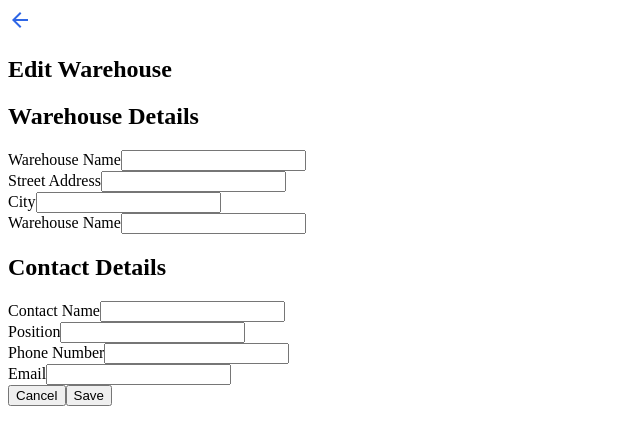
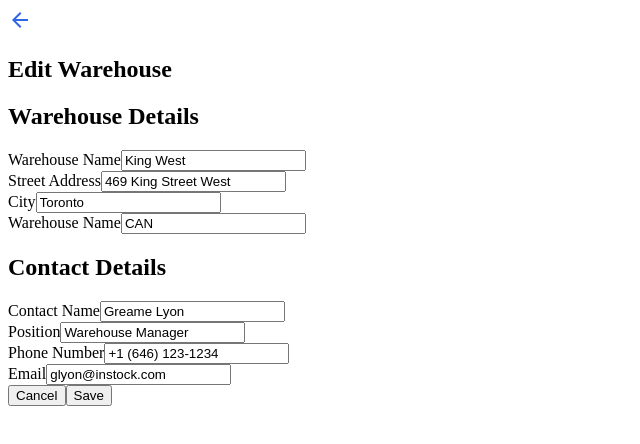
Before and after one commit to CDeweger/instock-sprint, a React (Create React App) app in the folder client/: page /warehouse/2922c286-16cd-4d43-ab98-c79f698aeab0/edit in a window 1280 px wide. Shown: the top 444 px of the page, without its empty margins (0-640 px from the left). Built offline with nearby package versions, Linux system fonts and the light colour scheme.

Commit message:
add pre-filled form input fileds and put api for updating warehouse info

```diff
--- a/client/src/pages/EditWarehouse/EditWarehouse.js
+++ b/client/src/pages/EditWarehouse/EditWarehouse.js
@@ -1,6 +1,71 @@
-import React from "react";
+import React, { useState, useEffect } from "react";
+import { useParams } from "react-router-dom";
+import axios from "axios";
 
 const EditWarehouse = () => {
+  // const [warehouseDetails, setWarehouseDetails] = useState(null);
+  const [warehouseDetails, setWarehouseDetails] = useState({
+    id: "5bf7bd6c-2b16-4129-bddc-9d37ff8539e9",
+    name: "King West",
+    address: "469 King Street West",
+    city: "Toronto",
+    country: "CAN",
+    contact: {
+      name: "Greame Lyon",
+      position: "Warehouse Manager",
+      phone: "+1 (646) 123-1234",
+      email: "glyon@instock.com",
+    },
+  });
+  const { name, address, city, country, contact } = warehouseDetails;
+
+  const params = useParams();
+  const warehouseId = params.id;
+
+  //get warehouse info & deconstruct for use as pre-filled input filed
+  /*
+    useEffect(() => {
+    axios
+      .get(`${process.env.REACT_APP_API_URL}/warehouse/${warehouseId}`)
+      .then((res) => {
+        setWarehouseDetails(response.data);
+        const { name, address, city, country, contact } = warehouseDetails;
+      })
+      .catch((e) => {
+        console.error(e);
+        alert("something went wrong");
+      });
+  }, [warehouseId]);
+
+  */
+
+  const handleEditWarehouse = (e) => {
+    e.preventDefault();
+    const warehouseUpdatedDetails = {
+      name: e.target.name.value,
+      address: e.target.address.value,
+      city: e.target.city.value,
+      country: e.target.country.value,
+      contact: {
+        name: e.target.contactName.value,
+        position: e.target.position.value,
+        phone: e.target.phone.value,
+        email: e.target.email.value,
+      },
+    };
+    console.log(warehouseUpdatedDetails);
+
+    /*  axios
+      .put(`${process.env.REACT_APP_API_URL}/warehouse/${warehouseId}/edit`, warehouseUpdatedDetails)
+      .then((res) => {
+       console.log(res)
+      })
+      .catch((e) => {
+        console.error(e);
+        alert("something went wrong");
+      }); */
+  };
+
   return (
     <section>
       <div>
@@ -18,7 +83,8 @@ const EditWarehouse = () => {
         </svg>
         <h1>Edit Warehouse</h1>
       </div>
-      <form className="editWH-form">
+      {warehouseDetails && (
+        <form className="editWH-form" onSubmit={handleEditWarehouse}>
           <div className="editWH-form__warehouse">
             <h2 className="editWH-form__title">Warehouse Details</h2>
             <div className="editWH-form__entries">
@@ -28,7 +94,9 @@ const EditWarehouse = () => {
               <input
                 id="warehouse-name"
                 type="text"
+                name="name"
                 className="editWH-form__input"
+                defaultValue={name}
                 required
               ></input>
             </div>
@@ -40,7 +108,9 @@ const EditWarehouse = () => {
               <input
                 id="warehouse-street"
                 type="text"
+                name="address"
                 className="editWH-form__input"
+                defaultValue={address}
                 required
               ></input>
             </div>
@@ -52,7 +122,9 @@ const EditWarehouse = () => {
               <input
                 id="warehouse-city"
                 type="text"
+                name="city"
                 className="editWH-form__input"
+                defaultValue={city}
                 required
               ></input>
             </div>
@@ -64,7 +136,9 @@ const EditWarehouse = () => {
               <input
                 id="warehouse-country"
                 type="text"
+                name="country"
                 className="editWH-form__input"
+                defaultValue={country}
                 required
               ></input>
             </div>
@@ -79,7 +153,9 @@ const EditWarehouse = () => {
               <input
                 id="contact-name"
                 type="text"
+                name="contactName"
                 className="editWH-form__input"
+                defaultValue={contact.name}
                 required
               ></input>
             </div>
@@ -91,7 +167,9 @@ const EditWarehouse = () => {
               <input
                 id="contact-position"
                 type="text"
+                name="position"
                 className="editWH-form__input"
+                defaultValue={contact.position}
                 required
               ></input>
             </div>
@@ -102,8 +180,10 @@ const EditWarehouse = () => {
               </label>
               <input
                 id="contact-phone"
-              type="number"
+                type="text"
+                name="phone"
                 className="editWH-form__input"
+                defaultValue={contact.phone}
                 required
               ></input>
             </div>
@@ -115,7 +195,9 @@ const EditWarehouse = () => {
               <input
                 id="contact-email"
                 type="email"
+                name="email"
                 className="editWH-form__input"
+                defaultValue={contact.email}
                 required
               ></input>
             </div>
@@ -126,6 +208,7 @@ const EditWarehouse = () => {
             <button type="submit">Save</button>
           </div>
         </form>
+      )}
     </section>
   );
 };
```
Lines whose indentation alone changed are shown as unchanged.
